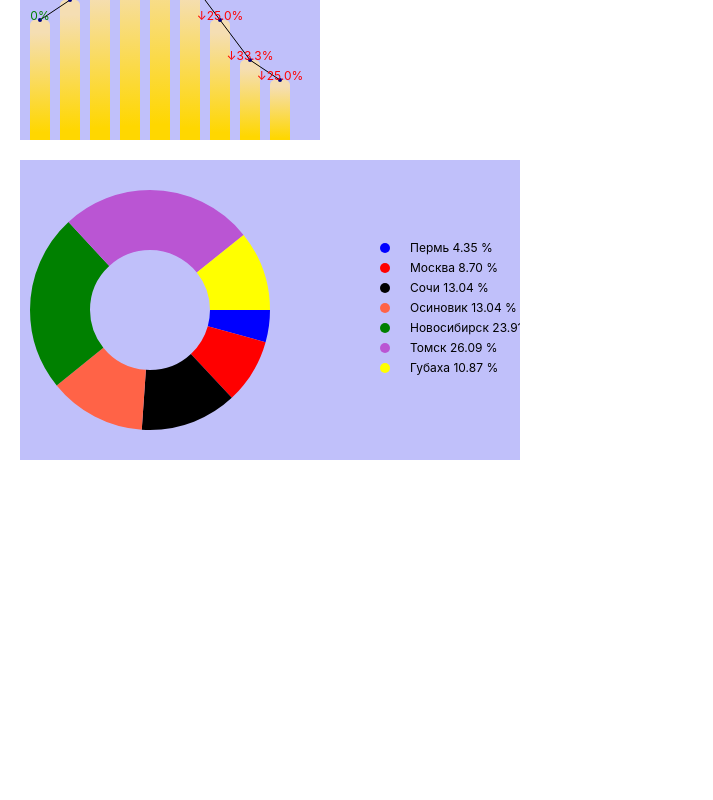
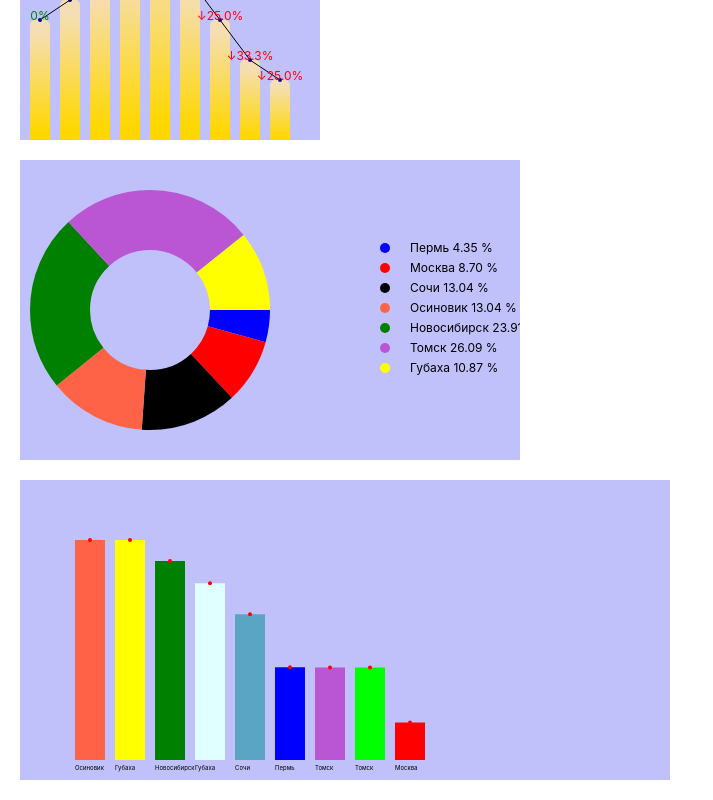
Before and after one commit to Saga6569/ScheduleSVG, a React (Create React App) app: page / in a window 1280 px wide. Shown: the part 1140-1940 px from the top of the page, without its empty margins (0-713 px from the left). Before the commit the page ends 1620 px from the top, so only its background shows below. Built offline with nearby package versions, Linux system fonts and the light colour scheme.

Commit message:
new component

```diff
--- a/src/App.tsx
+++ b/src/App.tsx
@@ -3,14 +3,36 @@ import { FieldWithPointsGeneration } from './components/Fields/FieldWithPointsGe
 import { Graph } from './components/Graph/Graph';
 import { Graph2 } from './components/Graph/Graph2';
 import GraphCircle from './components/GraphCircle/GraphCircle';
+import VertillePlot from './components/VertillePlot /VertillePlot';
 import './App.css';
 
 function App() {
 
   //const data: any = [ { value:[6, 7, 8 ,9, 10, 8, 6, 4, 3],  }, {typeGraphics: 'line' ,value:[6, 7, 8 ,9, 10, 8, 6, 4, 3],  }]
 
-  const res = [{value: 2, name: 'Пермь'}, {value: 4, name: 'Москва'}, {value: 6, name: 'Сочи'}, {value: 6, name: 'Осиновик'}, {value: 11, name: 'Новосибирск'}, {value: 12, name: 'Томск'}, {value: 5, name: 'Губаха'} ]
+  const res = [
+    {value: 2, name: 'Пермь'},
+    {value: 4, name: 'Москва'},
+    {value: 6, name: 'Сочи'},
+    {value: 6, name: 'Осиновик'},
+    {value: 11, name: 'Новосибирск'},
+    {value: 12, name: 'Томск'},
+    {value: 5, name: 'Губаха'}
+  ];
+
   const data: any = {value: [6, 7, 8 ,9, 10, 8, 6, 4, 3], collors: {backgroundColor: '#c0c0fa', dotColor: '#000080', } };
+
+  const res2 = [
+    {value: 2350, name: 'Пермь'},
+    {value: 1200, name: 'Москва'},
+    {value: 3454, name: 'Сочи'},
+    {value: 5000, name: 'Осиновик'},
+    {value: 4563, name: 'Новосибирск'},
+    {value: 2345, name: 'Томск'},
+    {value: 4999, name: 'Губаха'},
+    {value: 2345, name: 'Томск'},
+    {value: 4100, name: 'Губаха'},
+  ];
 
   return (
     <div className="App">
@@ -19,6 +41,7 @@ function App() {
       <Graph values={ [6, 7, 8 ,9, 10, 8, 6, 4, 3] }/>
       <Graph2 values={ data }/>
       <GraphCircle values={res}/>
+      <VertillePlot values={ res2 }/>
     </div>
   );
 }
--- /dev/null
+++ b/src/components/VertillePlot /VertillePlot.module.css
@@ -0,0 +1,31 @@
+.container {
+  margin: 20px;
+  display: flex;
+  width: max-content;
+  height: max-content;
+  justify-content: center;
+  align-items: center;
+  background-color: #c0c0fa
+}
+
+path {
+  stroke-dasharray: 1000;
+  animation: dash 5s linear;
+  animation-fill-mode: forwards;
+}
+
+
+@keyframes dash {
+  from {
+    stroke-dashoffset: 1000;
+  }
+  to {
+    stroke-dashoffset: 0;
+  }
+}
+
+.containerGradient > .textEng {display: none}
+.containerGradient > rect {display: none}
+
+.containerGradient:hover > .textEng  {display: block}
+.containerGradient:hover > rect  {display: block}
--- /dev/null
+++ b/src/components/VertillePlot /VertillePlot.tsx
@@ -0,0 +1,81 @@
+import React, { useState } from 'react';
+import styles from './VertillePlot.module.css';
+import _ from 'lodash'
+
+
+// const masseg = (x: number, y: number) => {
+//   const myStyle: any = {position: 'absolute', height: x, width: y,}
+//   return <svg fill="none" style={myStyle} height="25" viewBox="0 0 15 15" width="35" xmlns="http://www.w3.org/2000/svg">
+//     <path  clip-rule="evenodd" d="M5.5 11.4928L7.5 14.4909L9.5 11.4928H13.5C14.053 11.4928 14.5 11.0461 14.5 10.4935V1.49935C14.5 0.946709 14.053 0.5 13.5 0.5H1.5C0.947 0.5 0.5 0.946709 0.5 1.49935V10.4935C0.5 11.0461 0.947 11.4928 1.5 11.4928H5.5Z" fill-rule="evenodd" stroke="black" stroke-linecap="square" stroke-linejoin="round"/>
+//   </svg>
+// };
+
+
+interface IGraphProps {
+    values: Array<number> | Array<{}>,
+  };
+
+  interface IelDate {
+    id: string;
+    value: number;
+    name: string;
+    collor: string
+  }
+
+const VertillePlot = (props: IGraphProps) => {
+
+
+    const upDate = () => {
+        const collorArr = ['blue', 'red', '#5aa5c4', 'tomato', 'green', 'MediumOrchid', 'Yellow', 'Lime', 'LightCyan'];
+        const newData = [];
+          for(let i = 0; i<= props.values.length - 1; i++) {
+            const el: any = props.values[i];
+            const value = el.value ?? el;
+            const name = el.name ?? `${value}`;
+            const collor = el.collor ?? collorArr[i];
+            const id: string = _.uniqueId();
+            newData[i] = {id, value, name, collor};
+          }
+        return newData;
+      };
+
+      const dataS = upDate().sort().sort((a, b) => b.value - a.value);
+
+      const createDataForRendering = () => {
+        let initPointX = 70;
+        const result = dataS.map((elDate: IelDate) => {
+          const maxValueEl = dataS[0].value;  // максимальное значчение в стеке данных
+          const maximumPercentageValue  = Math.round(maxValueEl * 100 / 80); // 100% от размера блока
+          const upValue = elDate.value * 100 / maximumPercentageValue; // процент значение от  максиально в propse
+          const valueOfMax = maximumPercentageValue / 100 * upValue;  // процент значения  от максимального
+          const valueY = (300 - (valueOfMax * 300 / maximumPercentageValue)); // значение подъема линии
+          const graphLine = <path key={elDate.id} d={`M${initPointX} 280 V ${valueY}Z`} fill="transparent" stroke={elDate.collor} stroke-width="30"/>
+          const circle =  <circle cx={initPointX} cy={valueY} r="2" fill="red"/>
+          const masseg = <rect x={initPointX - 25} y={valueY - 25} width="65" height="20" fill={elDate.collor} stroke-width='3' stroke='none' /> //
+          const textEnd = <text  className={styles.textEng} x={initPointX - 15 } y={valueY - 10} font-size="6" fill="black" >{`${elDate.name} ${elDate.value}`}</text>
+          const textStart = <text x={initPointX - 15 } y={290} font-size="6" fill="black" >{`${elDate.name}`}</text>
+
+          const result = (<svg  className={styles.containerGradient}>
+            {textStart}
+            {graphLine}
+            {circle}
+            {masseg}
+            {textEnd}
+          </svg>)
+
+          initPointX += 40;
+          return result;
+        })
+         return result
+      };
+    return (
+        <div className={styles.container} >
+          <svg width="650" height="300" xmlns="http://www.w3.org/2000/svg">
+          <rect x="0" y="0" width="800" height="300" fill="#c0c0fa"/>
+          {createDataForRendering()}
+          </svg>
+        </div>
+      );
+};
+
+export default VertillePlot;
```
